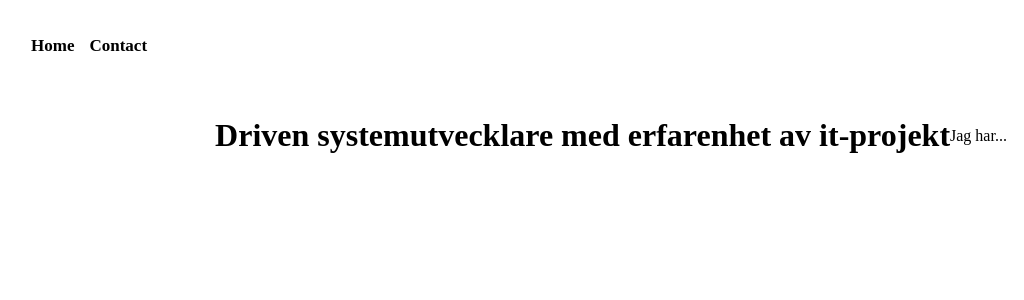
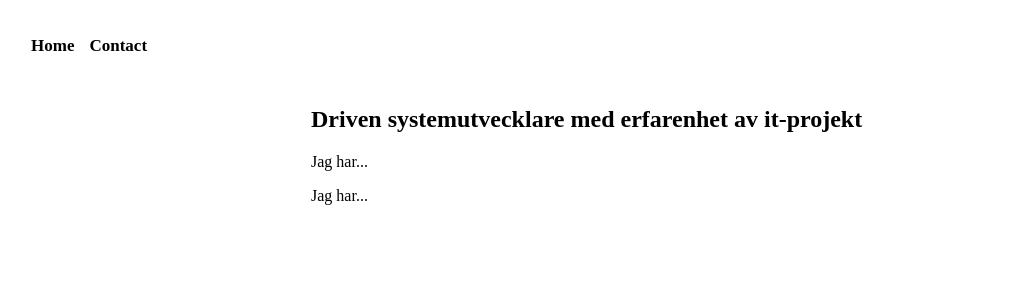
Before and after one commit to Christianbenjaminsson/portfolio, a Vue app: page / in a window 1280 px wide. Shown: the top 300 px of the page, without its empty margins (29-1053 px from the left). Built offline with nearby package versions, Linux system fonts and the light colour scheme.

Commit message:
Change layout

```diff
--- a/src/components/home-page.vue
+++ b/src/components/home-page.vue
@@ -11,8 +11,11 @@
       </div>
     </div>
     <div class="content">
-      <h1>Driven systemutvecklare med erfarenhet av it-projekt</h1>
-      <p>Jag har...</p>
+      <div class="content-header">
+        <h2>Driven systemutvecklare med erfarenhet av it-projekt</h2>
+      </div>
+      <div class="content-info"><p>Jag har...</p></div>
+      <div class="content-info"><p>Jag har...</p></div>
     </div>
   </body>
 </template>
@@ -65,10 +68,13 @@ body {
 }
 
 .content {
-  width: 100%;
-  display: flex;
+  max-width: 600px;
+  margin-top: 20px;
+  margin: auto;
+  padding: 10px;
+}
+
+.content-header {
   margin-top: 40px;
-  justify-content: center;
-  align-items: center;
 }
 </style>
```
